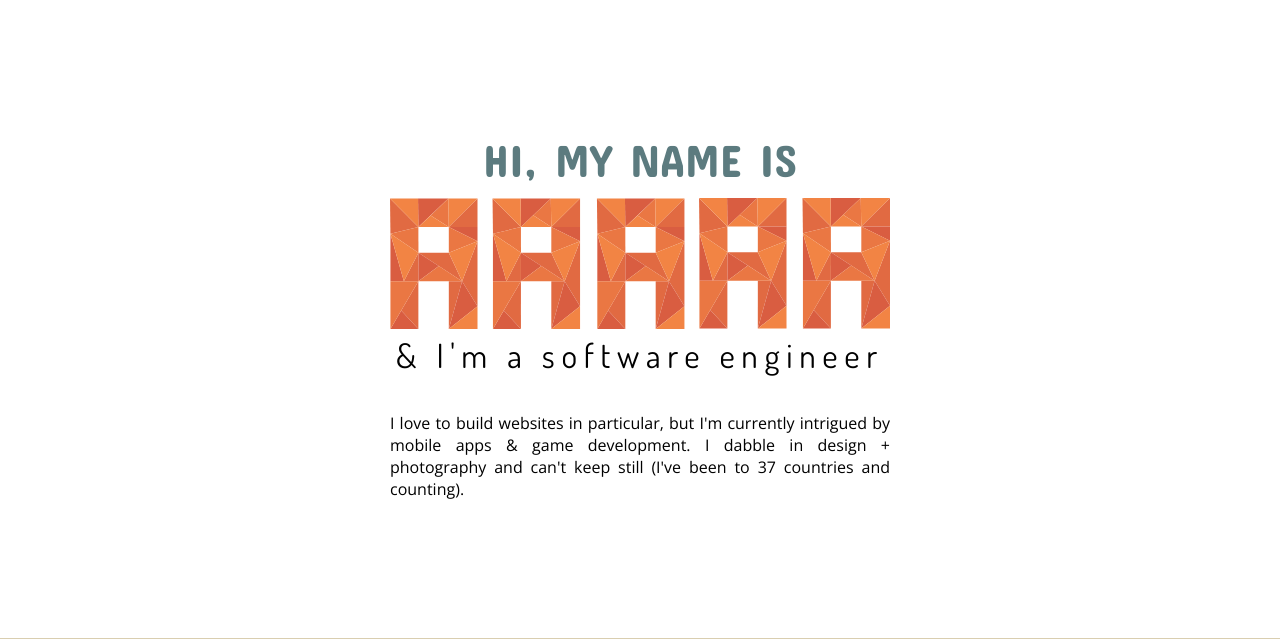
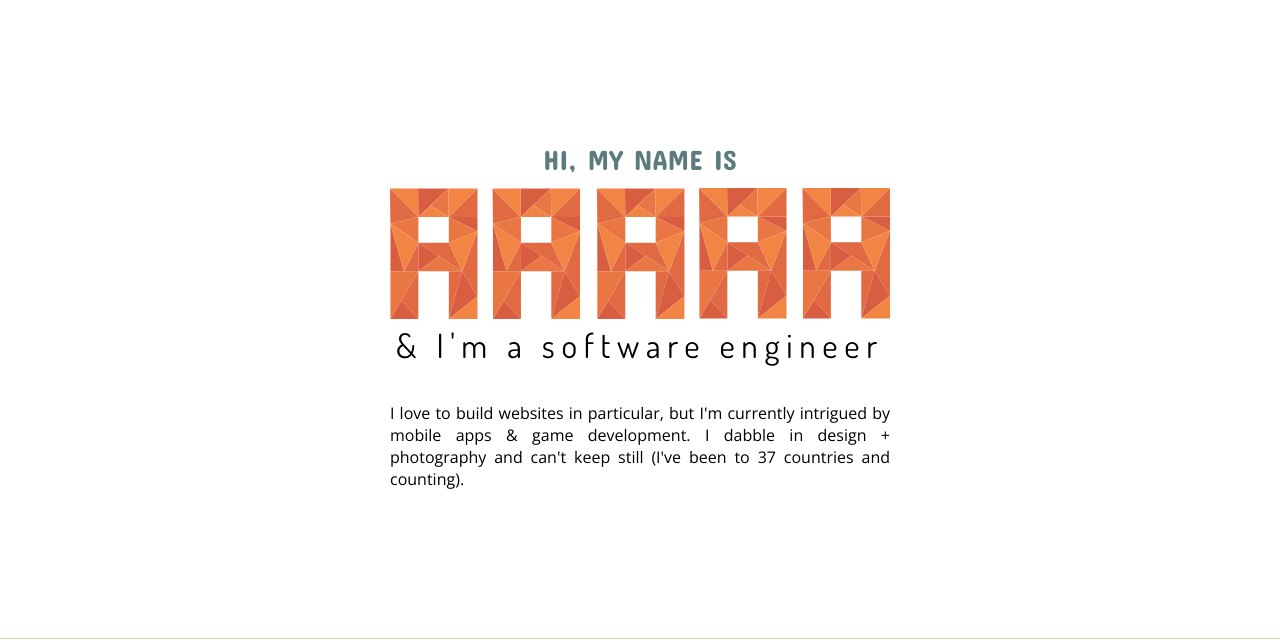
Before and after one commit to mcdonaldca/MI-349-html-final-project-submission, a plain HTML site: page index.html in a window 1280 px wide. Shown: the part 84-725 px from the top of the page. Drawn offline with nearby package versions, Linux system fonts and the light colour scheme.

Commit message:
Set max text size using fittest.

```diff
--- a/index.html
+++ b/index.html
@@ -51,8 +51,8 @@
 			</div>
 		</footer>
 		<script>
-		  $(".intro").fitText(1.1);
-		  $(".job").fitText(1.5);
+		  $(".intro").fitText(1.1, {maxFontSize: '28px'});
+		  $(".job").fitText(1.5), {maxFontSize: '28px'};
 		</script>
 	</body>
 </html>
```
